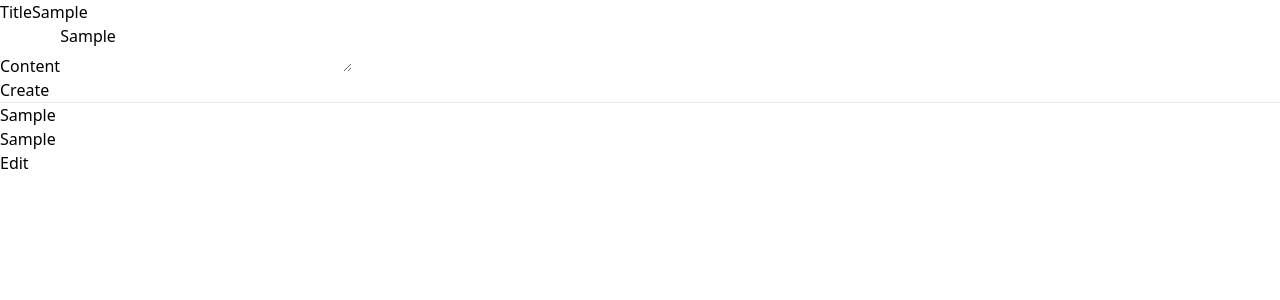
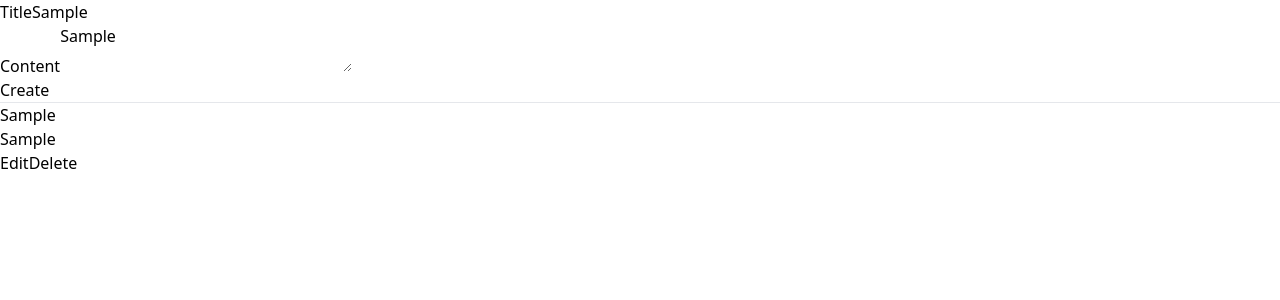
Before and after one commit to lucien-n/todos, a React (Vite) app: page / in a window 1280 px wide. Both pictures are taken after typing "Sample", "Sample" into the empty fields and a click on the button "Create". Shown: the top 300 px of the page. Built offline with nearby package versions, Linux system fonts and the light colour scheme.

Commit message:
feat: delete todo

```diff
--- a/src/App.tsx
+++ b/src/App.tsx
@@ -17,13 +17,22 @@ const App = () => {
     ]);
   };
 
+  const deleteTodo = (todo_id: number): void => {
+    setTodos([...todos.filter((todo: Todo) => todo.id !== todo_id)]);
+  };
+
   return (
     <section className="flex w-full flex-col gap-y-5">
       <TodoCreate onCreate={createTodo}></TodoCreate>
       <hr className="mx-auto lg:w-1/2" />
       <section className="mx-auto flex flex-col gap-3 lg:w-1/2">
         {todos.map((todo: Todo) => (
-          <TodoView key={todo.id} todo={todo} onEdit={editTodo}></TodoView>
+          <TodoView
+            key={todo.id}
+            todo={todo}
+            onEdit={editTodo}
+            onDelete={deleteTodo}
+          ></TodoView>
         ))}
       </section>
     </section>
--- a/src/components/TodoView.tsx
+++ b/src/components/TodoView.tsx
@@ -4,9 +4,11 @@ import { Todo } from "../lib/types";
 const TodoView = ({
   todo,
   onEdit,
+  onDelete,
 }: {
   todo: Todo;
   onEdit: (todo: Todo) => void;
+  onDelete: (id: number) => void;
 }) => {
   const [editing, setEditing] = useState<boolean>(false);
 
@@ -17,7 +19,7 @@ const TodoView = ({
     setEditing(!editing);
   };
 
-  const editTodo = () => {
+  const editTodo = (): void => {
     if (!title) return;
 
     todo.title = title;
@@ -25,6 +27,10 @@ const TodoView = ({
 
     onEdit(todo);
     toggleEditing();
+  };
+
+  const deleteTodo = (): void => {
+    onDelete(todo.id);
   };
 
   const handleInputChange = (e: React.ChangeEvent<HTMLInputElement>): void => {
@@ -81,6 +87,9 @@ const TodoView = ({
             Edit
           </button>
         )}
+        <button className=" text-red-500 underline" onClick={deleteTodo}>
+          Delete
+        </button>
       </div>
     </article>
   );
```
